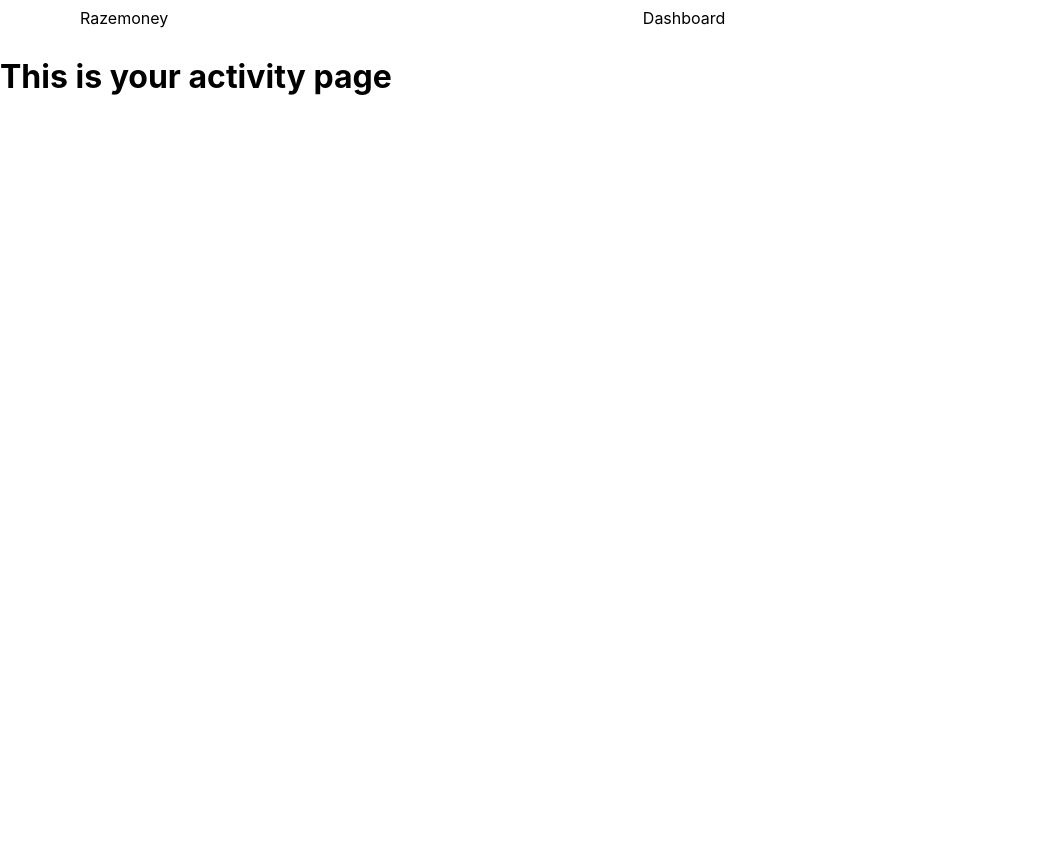
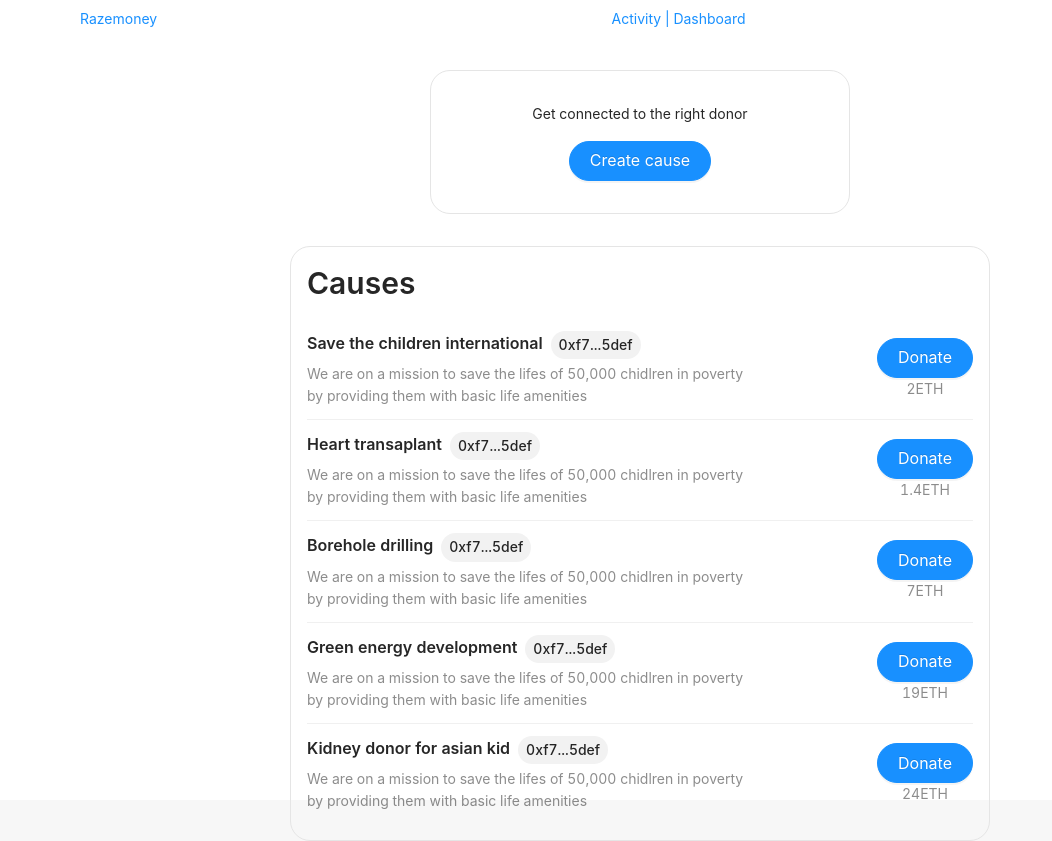
Before and after one commit to King-Wuda/charity-hackfs, a Next.js app in the folder src/frontend/: page /activity in a window 1280 px wide. Shown: the whole page, without its empty margins (0-1052 px from the left). Before the commit the page ends 800 px from the top, so only its background shows below. Built offline with nearby package versions, Linux system fonts and the light colour scheme; what wagmi would draw is missing.

Commit message:
feat: add causes list

```diff
--- /dev/null
+++ b/src/frontend/components/causeCard.js
@@ -0,0 +1,13 @@
+import { Typography, Button } from 'antd'
+import styles from './causeCard.module.css'
+
+const {Text} = Typography;
+
+export default function CauseCard(){
+    return(
+        <div className={styles.container}>
+            <Text>Get connected to the right donor</Text>
+            <Button style={{width:'40%', padding:'.3rem',marginTop:'1rem'}}  type='primary' size='large' shape='round'>Create cause</Button>
+        </div>
+    )
+}
--- /dev/null
+++ b/src/frontend/components/causeCard.module.css
@@ -0,0 +1,14 @@
+
+.container{
+    border:1px solid #e5e5e5;
+    display: flex;
+    flex-direction: column;
+    justify-content: center;
+    align-items: center;
+    align-self: center;
+    padding: 2rem 2rem;
+    margin: 2rem 0;
+    width: 60%;
+    border-radius: 20px;
+
+}
--- a/src/frontend/components/layout.js
+++ b/src/frontend/components/layout.js
@@ -1,12 +1,17 @@
 import { ConnectButton } from '@rainbow-me/rainbowkit';
 import styles from './layout.module.css'
 import Link from 'next/link'
+
+import {Segmented}from 'antd'
+
 
 const Layout = (props) =>{
     return(
         <div>
             <Header/>
+            <div className={styles.mainWrapper}>
             {props.children}
+            </div>
         </div>
     )
 }
@@ -15,7 +20,12 @@ function Header(){
     return(
       <header className={styles.header}>
         <Link href='/'>Razemoney</Link>
-        <Link href='/dashboard'>Dashboard</Link>
+          <div>
+            <Link href='/activity'>Activity | </Link>
+            <Link href='/dashboard'>Dashboard</Link>
+          </div>
+          {/* <Segmented options={['activity','dashboard']}/> */}
+
         <div><ConnectButton /></div>
       </header>
     )
--- a/src/frontend/components/layout.module.css
+++ b/src/frontend/components/layout.module.css
@@ -3,6 +3,7 @@
     flex-direction: column;
     height: 100%;
     width: 100%;
+    /* align-items: center; */
 }
 
 .header{
@@ -12,3 +13,11 @@
     justify-content: space-between;
     align-items: center;
 }
+
+.mainWrapper{
+    max-width: 700px;
+    display: flex;
+    flex-direction: column;
+    margin: 0 auto;
+    /* height: 100%; */
+}
--- a/src/frontend/pages/_app.tsx
+++ b/src/frontend/pages/_app.tsx
@@ -5,6 +5,9 @@ import { RainbowKitProvider, getDefaultWallets } from '@rainbow-me/rainbowkit';
 import { chain, configureChains, createClient, WagmiConfig } from 'wagmi';
 import { alchemyProvider } from 'wagmi/providers/alchemy';
 import { publicProvider } from 'wagmi/providers/public';
+
+
+import 'antd/dist/antd.css';
 
 const { chains, provider, webSocketProvider } = configureChains(
   [
--- a/src/frontend/pages/activity.js
+++ b/src/frontend/pages/activity.js
@@ -1,9 +1,90 @@
 import Layout from '../components/layout'
+import { Typography, Button, List} from 'antd'
+import CauseCard from '../components/causeCard'
+const {Text,Title} = Typography;
+
+
+const listData = [
+    {
+        name: 'Save the children international',
+        desc: 'We are on a mission to save the lifes of 50,000 chidlren in poverty by providing them with basic life amenities',
+        amountRequired: 2,
+        address: '0xf707B1f534C19ac47Cb1Ea1265b7BdfDd4665def'
+    },
+    {
+        name: 'Heart transaplant',
+        desc: 'We are on a mission to save the lifes of 50,000 chidlren in poverty by providing them with basic life amenities',
+        amountRequired: 1.4,
+        address: '0xf707B1f534C19ac47Cb1Ea1265b7BdfDd4665def'
+    },
+    {
+        name: 'Borehole drilling',
+        desc: 'We are on a mission to save the lifes of 50,000 chidlren in poverty by providing them with basic life amenities',
+        amountRequired: 7,
+        address: '0xf707B1f534C19ac47Cb1Ea1265b7BdfDd4665def'
+    },
+    {
+        name: 'Green energy development',
+        desc: 'We are on a mission to save the lifes of 50,000 chidlren in poverty by providing them with basic life amenities',
+        amountRequired: 19,
+        address: '0xf707B1f534C19ac47Cb1Ea1265b7BdfDd4665def'
+    },
+    {
+        name: 'Kidney donor for asian kid',
+        desc: 'We are on a mission to save the lifes of 50,000 chidlren in poverty by providing them with basic life amenities',
+        amountRequired: 24,
+        address: '0xf707B1f534C19ac47Cb1Ea1265b7BdfDd4665def'
+    },
+]
+
 
 export default function Activity(){
     return(
-        <Layout>
-            <h1>This is your activity page</h1>
-        </Layout>
+    <Layout>
+            <CauseCard/>
+        <div style={{border:'1px solid #e5e5e5',width:'100%',padding: '1rem', borderRadius:'20px'}}>
+            <Title level={2}>Causes</Title>
+            <List
+            itemLayout="horizontal"
+            dataSource={listData}
+            renderItem={item => (
+                <List.Item
+                key={item.name}
+                extra={<ListItemAction amountRequired={item.amountRequired}/> }
+                >
+                <List.Item.Meta
+                title={<TitleNode name={item.name} address={item.address}/>}
+                description={<div style={{width:'80%'}}><Text type='secondary' >{item.desc}</Text></div>}
+                />
+            </List.Item>
+             )}
+             />
+        </div>
+     </Layout>
     )
 }
+
+
+function ListItemAction({amountRequired}){
+    return(
+        <div style={{display:'flex',flexDirection:'column',justifyContent:'center',alignItems:'center'}}>
+            <Button shape='round' size='large' type='primary'>Donate</Button>
+            <Text type='secondary'>{amountRequired}ETH</Text>
+        </div>
+    )
+}
+
+function TitleNode({address, name}){
+    return(
+        <div style={{display:'flex'}}>
+        <Title style={{margin:'0 .5rem 0 0'}} level={5}>{name}</Title>
+        <AddressPill address={address}/>
+        </div>
+    )
+}
+
+function AddressPill({address}){
+    return(
+        <Text style={{ padding:'0.2rem .5rem',background:'#f2f2f2', borderRadius:'50px'}}>{address.substring(0,4)}...{address.substring(38,42)}</Text>
+    )
+}
--- a/src/frontend/pages/index.tsx
+++ b/src/frontend/pages/index.tsx
@@ -7,7 +7,6 @@ import { Typography, Button } from 'antd';
 
 const { Title, Text } = Typography;
 
-import 'antd/dist/antd.css';
 
 
 const Home: NextPage = () => {
--- a/src/frontend/styles/globals.css
+++ b/src/frontend/styles/globals.css
@@ -4,6 +4,7 @@ body {
   margin: 0;
   font-family: -apple-system, BlinkMacSystemFont, Segoe UI, Roboto, Oxygen,
     Ubuntu, Cantarell, Fira Sans, Droid Sans, Helvetica Neue, sans-serif;
+  background-color: #f7f7f7;
 }
 
 a {
```
